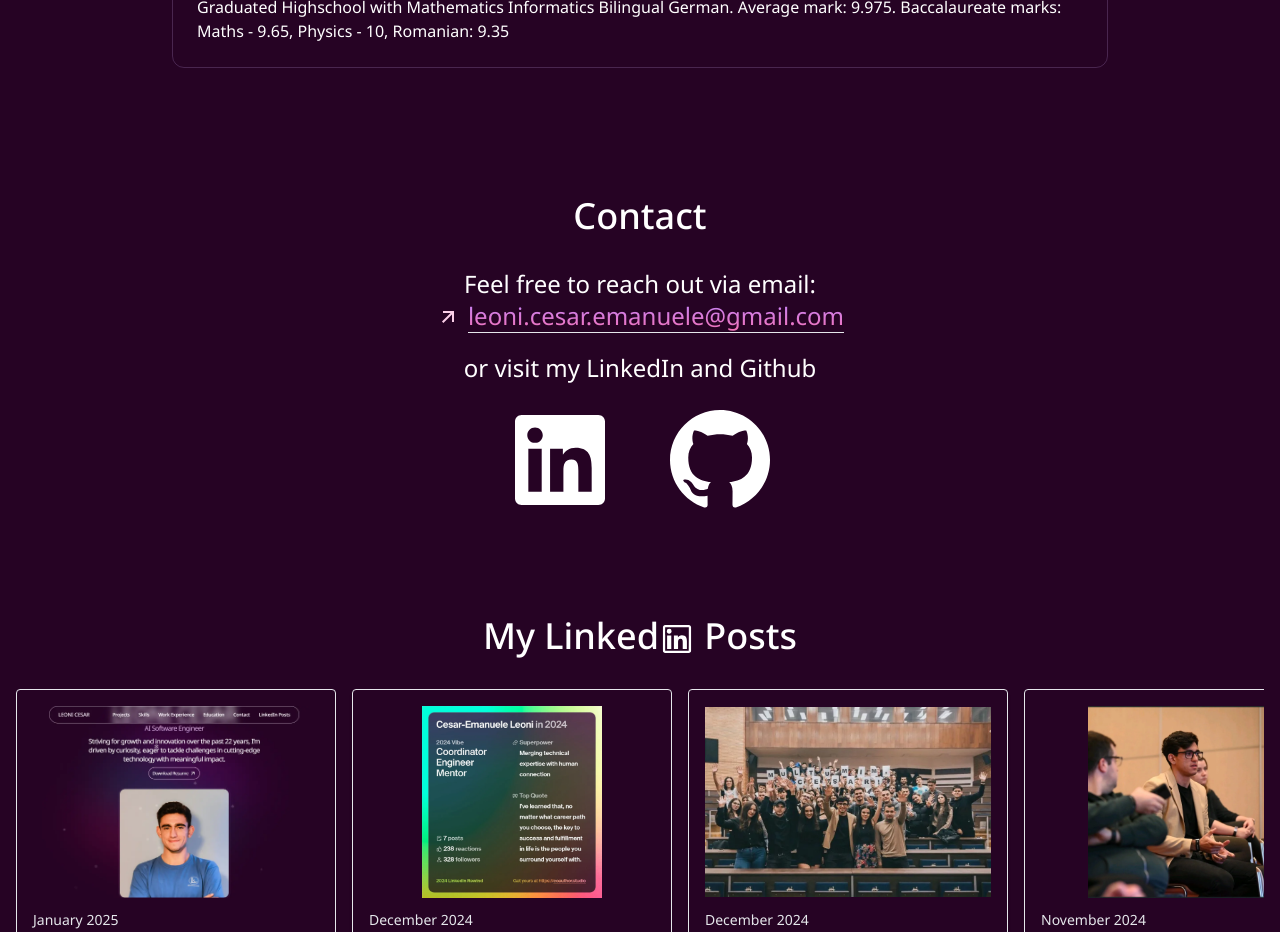
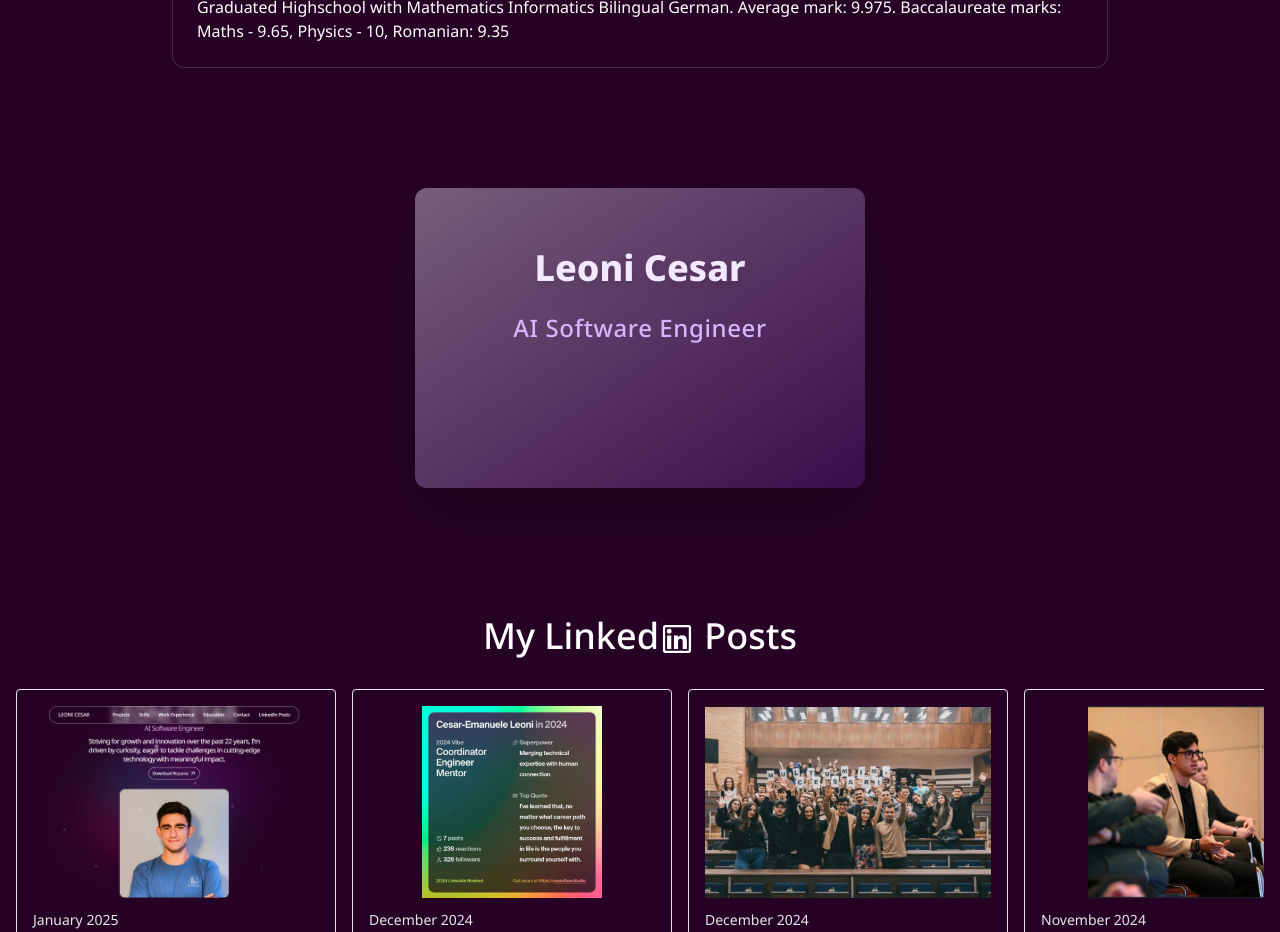
Before and after one commit to CesarLeoni/Leoni-Cesar-Portfolio, a React (Vite) app: page / in a window 1280 px wide. Shown: the part 4700-5632 px from the top of the page. Built offline with nearby package versions, Linux system fonts and the light colour scheme; no server answers.

Commit message:
added business card rotating as contact section

```diff
--- a/package.json
+++ b/package.json
@@ -11,6 +11,7 @@
   },
   "dependencies": {
     "@remixicon/react": "^4.6.0",
+    "framer-motion": "^12.4.1",
     "genezio": "^3.1.1",
     "gsap": "^3.12.5",
     "react": "^18.3.1",
--- a/src/App.jsx
+++ b/src/App.jsx
@@ -10,6 +10,7 @@ import Education from "./components/Education";
 import Contact from "./components/Contact";
 import Credits from "./components/Credits";
 import SnowEffect from "./components/SnowEffect";
+import RotatingPanel from "./components/RotatingPanel";
 
 const Projects = lazy(() => import("./components/Projects"));
 const LinkedInPosts = lazy(() => import("./components/LinkedInPosts"));
@@ -45,10 +46,13 @@ const App = () => {
         <Skills />
         <Experience />
         <Education />
-        <Contact />
+        {/* <Contact /> */}
+        <RotatingPanel />
         <Suspense fallback={<div>Loading...</div>}>
           <LinkedInPosts />
         </Suspense>
+
+
 
         {/* <Pending /> */}
         <Credits />
--- /dev/null
+++ b/src/components/ContactCard.jsx
@@ -0,0 +1,54 @@
+import { RiGithubFill, RiLinkedinBoxFill, RiArrowRightUpLine } from "@remixicon/react";
+import { useRef } from "react";
+
+const ContactCard = () => {
+    const contactCardRef = useRef(null);
+
+    return (
+        <section className="py-16" id="contact" ref={contactCardRef}>
+            <div className="px-4 text-center">
+                {/* <h2 className="mb-8 text-3xl font-medium lg:text-4xl">Contact</h2> */}
+                <p className="mb-8 text-xl lg:text-2xl">
+
+                    <a
+                        href="mailto:leoni.cesar.emanuele@gmail.com"
+                        className="inline-flex items-center space-x-2 hover:scale-105 hover:text-purple-600  transition-all duration-300"
+                    >
+
+                        leoni.cesar.emanuele@gmail.com
+                    </a>
+
+                </p>
+                {/* <p className="mb-4 text-xl lg:text-2xl">
+        or visit my LinkedIn and Github
+        </p> */}
+                <div className="mt-8 flex justify-center space-x-10">
+
+                    <a
+                        href="https://www.linkedin.com/in/cesarleoni29/"
+                        target="_blank"
+                        rel="noopener noreferrer"
+                        className="contact-icon"
+                        aria-label="Visit my LinkedIn profile"
+                    >
+                        {/* LinkedIn Icon with proper size */}
+
+                        <RiLinkedinBoxFill className="w-[130px] h-[130px] hover:scale-110 hover:text-blue-600 transition-all duration-300" />
+                    </a>
+                    <a
+                        href="https://github.com/CesarLeoni"
+                        target="_blank"
+                        rel="noopener noreferrer"
+                        className="contact-icon"
+                        aria-label="Visit my GitHub profile"
+                    >
+                        {/* GitHub Icon with proper size */}
+                        <RiGithubFill className="w-[130px] h-[130px] hover:scale-110 hover:text-[#181717] transition-all duration-300" />
+                    </a>
+                </div>
+            </div>
+        </section>
+    );
+};
+
+export default ContactCard;
--- a/src/components/Hero.jsx
+++ b/src/components/Hero.jsx
@@ -24,7 +24,7 @@ const Hero = () => {
                 target="_blank"
                 rel="noopener noreferrer"
                 download="Leoni_Cesar_CV.pdf"
-                className="hero-btn mb-6 flex gap-1 rounded-full border border-2 border-pink-200/80 px-3 py-2 tracking-tighter"
+                className="hero-btn mb-6 flex gap-1 rounded-full border-2 border-pink-200/80 px-3 py-2 tracking-tighter"
             >
                 <span>Download Resume</span>
                 <RiArrowRightUpLine />
--- /dev/null
+++ b/src/components/RotatingPanel.jsx
@@ -0,0 +1,108 @@
+import { useRef, useState,useEffect } from "react";
+import { gsap } from "gsap";
+import ContactCard from "./ContactCard"; // Import the Contact component
+import { PROFILE } from "../constants";
+import { TextPlugin } from "gsap/TextPlugin"; // Importing the plugin
+
+gsap.registerPlugin(TextPlugin); // Register the plugin
+
+export default function RotatingPanel() {
+  const panelRef = useRef(null);
+  const [rotated, setRotated] = useState(false); // Track rotation state
+
+  const quoteRef = useRef(null);
+
+  const [currentQuoteIndex, setCurrentQuoteIndex] = useState(0);
+  const cycleQuotes = () => {
+    setCurrentQuoteIndex((prevIndex) => (prevIndex + 1) % PROFILE.quotes.length);
+  };
+
+  // Animation for writing and erasing text
+  const animateText = (text) => {
+    // First clear the text, then write it
+    gsap.to(quoteRef.current, {
+      duration: 1.5,
+      text: " ",
+      ease: "power2.inOut",
+      onComplete: () => {
+        gsap.to(quoteRef.current, {
+          duration: 3,
+          text: text,
+          ease: "power2.inOut",
+        });
+      },
+    });
+  };
+
+    useEffect(() => {
+      // Writing effect
+      const quoteInterval = setInterval(() => {
+        const currentQuote = PROFILE.quotes[currentQuoteIndex];
+        animateText(currentQuote);
+        cycleQuotes();
+      }, 5000); // change the quote every 5 seconds
+
+      // Cleanup interval on unmount
+      return () => clearInterval(quoteInterval);
+
+    }, [currentQuoteIndex]); // This effect runs only once when the component is mounted
+
+
+  const handleClick = () => {
+    gsap.to(panelRef.current, {
+      rotateY: rotated ? 0 : 180,
+      duration: 1,
+      ease: "power2.inOut",
+      onComplete: () => {
+        setRotated(!rotated);
+      },
+    });
+  };
+
+  return (
+    <section id="panel" className="mb-20 mt-10">
+    <div className="flex justify-center items-center p-4">
+      <div
+        ref={panelRef}
+        onClick={handleClick}
+        className="relative w-[80vw] max-w-[450px] aspect-[3/2] cursor-pointer transform-style-3d"
+      >
+        <div
+          className="relative w-full h-full bg-gradient-to-br from-purple-100/40 to-purple-900/40 text-white rounded-xl shadow-2xl transition-transform duration-1000 transform-style-3d"
+        >
+          {/* Front Side */}
+          <div className="absolute w-full h-full flex flex-col items-center justify-center front p-4">
+            <div className="text-center space-y-6">
+              {/* Name */}
+              <p className="text-4xl font-extrabold text-purple-100 mb-2 drop-shadow-lg">
+                {PROFILE.name}
+              </p>
+
+              {/* Role */}
+              <p className="text-2xl text-purple-300 font-medium tracking-wide">
+                {PROFILE.role}
+              </p>
+
+              {/* Quote with incline */}
+              <p ref={quoteRef} className="text-xl text-purple-300 italic mt-4 tracking-wide"
+              style={{
+                minHeight: "60px", // Ensure the text area has a fixed height
+                // lineHeight: "1.5",
+              }}>
+
+              </p>
+            </div>
+          </div>
+
+
+          {/* Back Side */}
+          <div className="absolute w-full h-full flex items-center justify-center text-xl font-semibold cursor-pointer rounded-xl shadow-2xl back transform rotateY-180 p-6">
+            {/* Render the ContactCard component inside the back side */}
+            <ContactCard />
+          </div>
+        </div>
+      </div>
+    </div>
+    </section>
+  );
+}
--- a/src/constants/index.jsx
+++ b/src/constants/index.jsx
@@ -32,7 +32,7 @@ export const NAVIGATION_LINKS = [
   { label: "Skills", href: "#skills" },
   { label: "Work Experience", href: "#work" },
   { label: "Education", href: "#education" },
-  { label: "Contact", href: "#contact" },
+  { label: "Contact", href: "#panel" },
   { label: "LinkedIn Posts", href: "#linkedin" }, // New section
 ];
 
@@ -98,6 +98,7 @@ export const PROFILE = {
   name: "Leoni Cesar",
   role: "AI Software Engineer",
   subheading: `Striving for growth and innovation over the past ${age} years, I’m driven by curiosity, eager to tackle challenges in cutting-edge technology with meaningful impact.`,
+  quotes:["Ad augusta per angusta","Ad aspera per astra","Ad meliora per aspera","Ad astra per aspera"],
 };
 
 export const PROJECTS = [
--- a/src/index.css
+++ b/src/index.css
@@ -182,3 +182,20 @@ html, body {
   pointer-events: none;
   z-index: 9999;
 }
+
+.front {
+  backface-visibility: hidden;
+}
+
+.back {
+  backface-visibility: hidden;
+  transform: rotateY(180deg);
+}
+
+.transform-style-3d {
+  transform-style: preserve-3d;
+}
+
+.rotate-y-180 {
+  transform: rotateY(180deg);
+}
```
Also changed, not shown: 1 other file (tests, documents, lock files or other folders).
